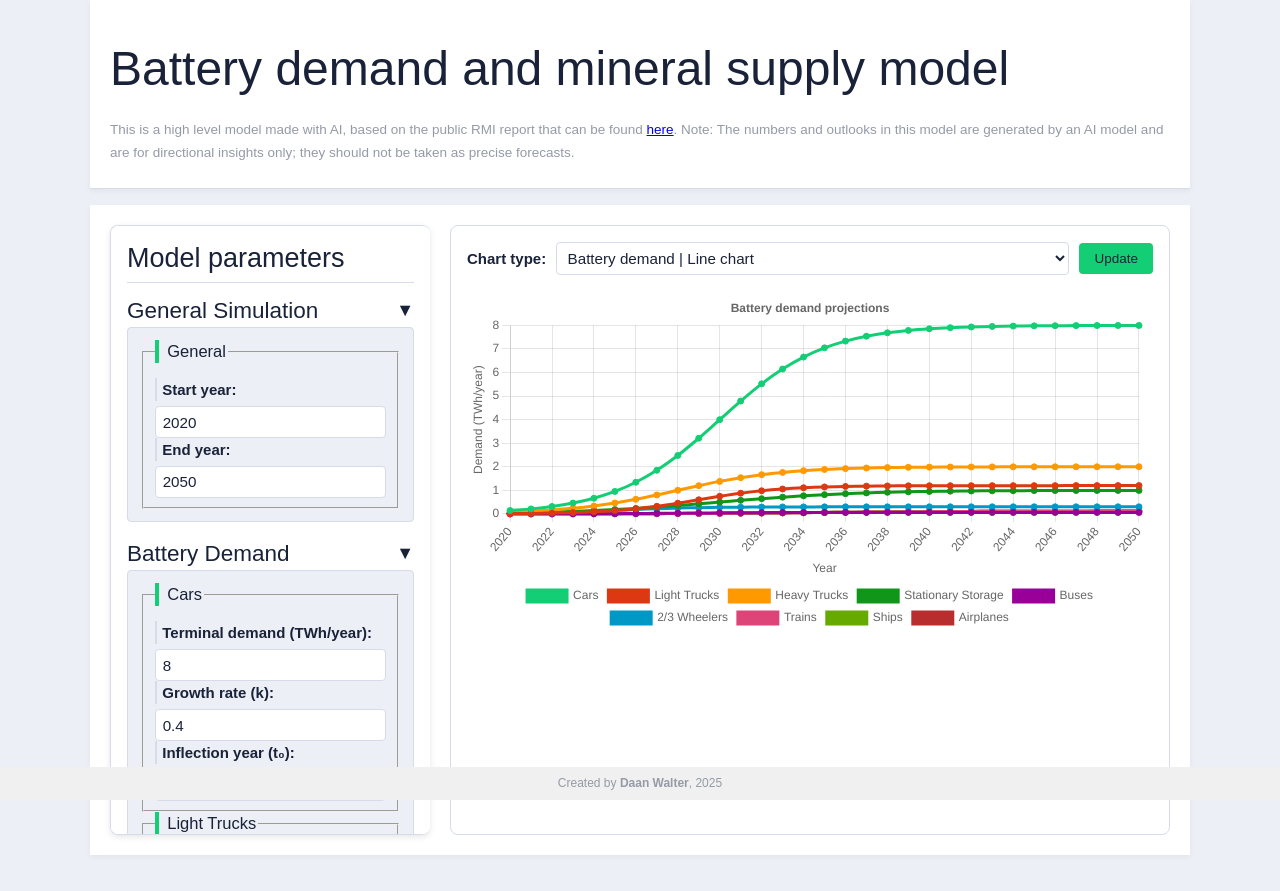
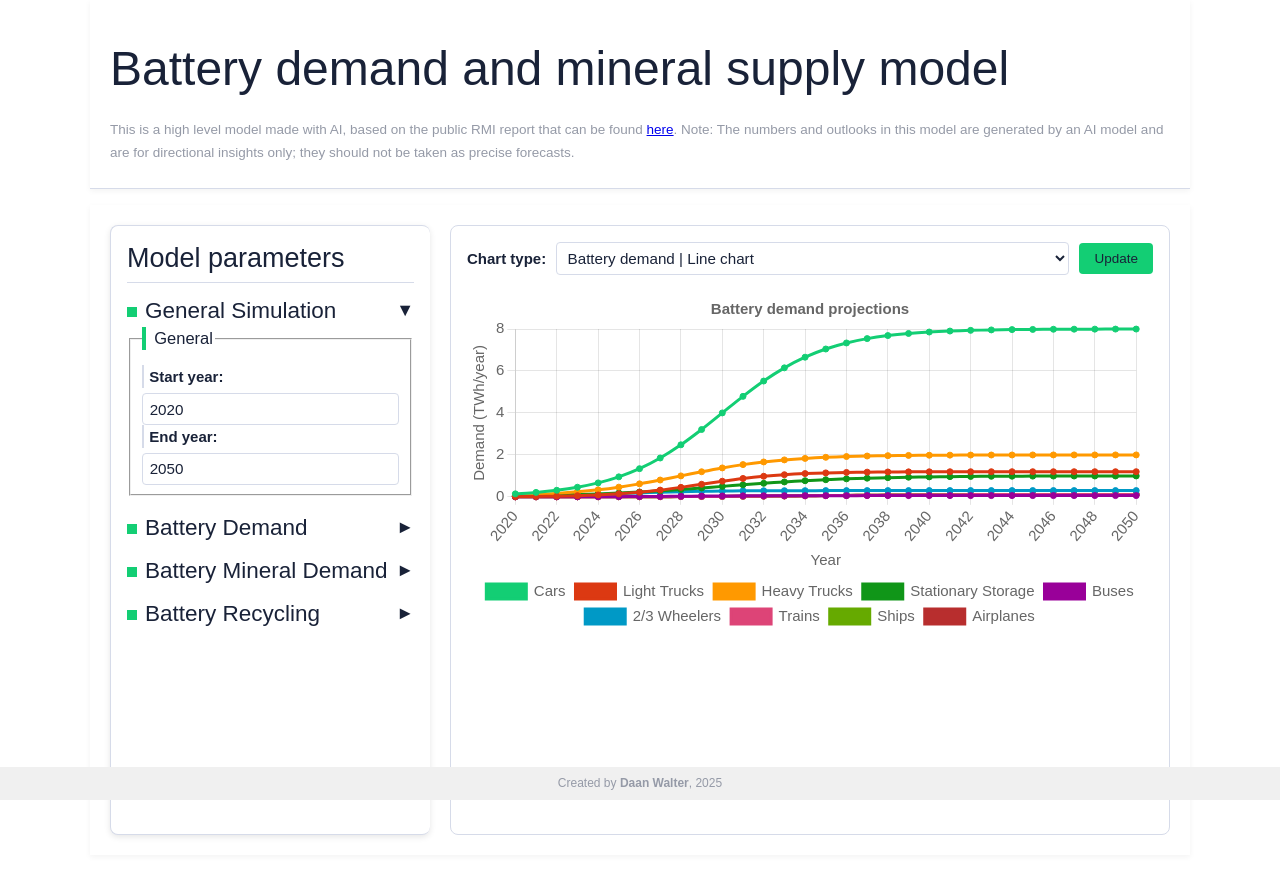
Before and after one commit to dmw24/batteryminimodel, a plain HTML site: page index.html in a window 1280 px wide. Both pictures are taken after a click on the element "General Simulation". Drawn offline with nearby package versions, Linux system fonts and the light colour scheme.

Commit message:
Update index.html

```diff
--- a/index.html
+++ b/index.html
@@ -59,7 +59,7 @@
     }
     *, *::before, *::after { box-sizing: border-box; }
     body {
-      background: var(--off-white);
+      background: var(--white);
       color: var(--slate-blue);
       font-family: Poppins, sans-serif;
       font-size: 15px;
@@ -83,7 +83,7 @@
       color: var(--dark-grey);
       margin: 0 0 1rem 0;
     }
-    /* Removed the duplicate disclaimer note */
+    /* Disclaimer text remains as one line */
     h2 {
       margin: 20px 0;
       font-size: 2.5em;
@@ -105,24 +105,35 @@
       font-size: 1.5em;
       font-weight: 500;
       cursor: pointer;
+      /* Add green block/bar decoration */
+    }
+    .group-title::before {
+      content: "";
+      display: inline-block;
+      width: 10px;
+      height: 10px;
+      background: var(--color_theme_accent);
+      margin-right: 8px;
+      vertical-align: middle;
     }
     .group-title::after {
-      content: "▼";
+      content: "►";
       float: right;
       font-size: 0.8em;
     }
-    .group-title.collapsed::after {
-      content: "►";
+    .group-title.expanded::after {
+      content: "▼";
+    }
+    /* Default state: groups collapsed */
+    .group .group-content {
+      display: none;
     }
     .group {
       margin-bottom: 20px;
     }
-    .group .group-content {
-      background: var(--off-white);
-      border: 1px solid var(--grey-blue);
-      border-radius: 4px;
-      padding: 0.75rem;
-      margin-top: 5px;
+    /* Add more spacing between fieldsets */
+    fieldset {
+      margin-bottom: 20px;
     }
     fieldset legend {
       border-left: 4px solid var(--color_theme_accent);
@@ -246,6 +257,11 @@
   <script src="https://unpkg.com/@popperjs/core@2"></script>
   <script src="https://unpkg.com/tippy.js@6"></script>
   <link rel="stylesheet" href="https://unpkg.com/tippy.js@6/animations/scale.css"/>
+  <script>
+    // Set Chart.js default font family and size
+    Chart.defaults.font.family = 'Poppins, sans-serif';
+    Chart.defaults.font.size = 15;
+  </script>
 </head>
 <body>
   <header class="container">
@@ -262,7 +278,7 @@
       <h2>Model parameters</h2>
       <!-- General Simulation Group -->
       <div class="group">
-        <h3 class="group-title" onclick="toggleGroup(this)">General Simulation</h3>
+        <h3 class="group-title collapsed" onclick="toggleGroup(this)">General Simulation</h3>
         <div class="group-content">
           <fieldset>
             <legend>General</legend>
@@ -275,7 +291,7 @@
       </div>
       <!-- Battery Demand Group -->
       <div class="group">
-        <h3 class="group-title" onclick="toggleGroup(this)">Battery Demand</h3>
+        <h3 class="group-title collapsed" onclick="toggleGroup(this)">Battery Demand</h3>
         <div class="group-content">
           <fieldset>
             <legend>Cars</legend>
@@ -362,32 +378,32 @@
       </div>
       <!-- Battery Mineral Demand Group -->
       <div class="group">
-        <h3 class="group-title" onclick="toggleGroup(this)">Battery Mineral Demand</h3>
+        <h3 class="group-title collapsed" onclick="toggleGroup(this)">Battery Mineral Demand</h3>
         <div class="group-content">
           <fieldset data-tippy-content="Define the battery chemistry mix over time.">
             <legend>Battery Chemistry Mix</legend>
             <p>Start mix (%):</p>
-            <label for="nmcStart">NMC:</label>
+            <label for="nmcStart" data-tippy-content="Percentage share of NMC batteries at start.">NMC:</label>
             <input type="number" id="nmcStart" value="55" step="1">
-            <label for="lfpStart">LFP:</label>
+            <label for="lfpStart" data-tippy-content="Percentage share of LFP batteries at start.">LFP:</label>
             <input type="number" id="lfpStart" value="45" step="1">
-            <label for="sodiumStart">Sodium:</label>
+            <label for="sodiumStart" data-tippy-content="Percentage share of Sodium batteries at start.">Sodium:</label>
             <input type="number" id="sodiumStart" value="0" step="1">
             <p>End mix (%):</p>
-            <label for="nmcEnd">NMC:</label>
+            <label for="nmcEnd" data-tippy-content="Percentage share of NMC batteries at end.">NMC:</label>
             <input type="number" id="nmcEnd" value="35" step="1">
-            <label for="lfpEnd">LFP:</label>
+            <label for="lfpEnd" data-tippy-content="Percentage share of LFP batteries at end.">LFP:</label>
             <input type="number" id="lfpEnd" value="55" step="1">
-            <label for="sodiumEnd">Sodium:</label>
+            <label for="sodiumEnd" data-tippy-content="Percentage share of Sodium batteries at end.">Sodium:</label>
             <input type="number" id="sodiumEnd" value="10" step="1">
-            <label for="mineralDiscount" data-tippy-content="This discount reflects the reduction in mineral intensity per doubling of cumulative battery production. A 5% discount means that for each doubling, the mineral requirement decreases by 5%.">Mineral intensity discount (% per doubling):</label>
+            <label for="mineralDiscount" data-tippy-content="Reduction in mineral intensity per doubling of cumulative battery production.">Mineral intensity discount (% per doubling):</label>
             <input type="number" id="mineralDiscount" value="5" step="0.1">
           </fieldset>
         </div>
       </div>
       <!-- Battery Recycling Group -->
       <div class="group">
-        <h3 class="group-title" onclick="toggleGroup(this)">Battery Recycling</h3>
+        <h3 class="group-title collapsed" onclick="toggleGroup(this)">Battery Recycling</h3>
         <div class="group-content">
           <fieldset data-tippy-content="Set battery recycling parameters.">
             <legend>Recycling Parameters</legend>
@@ -454,18 +470,30 @@
       if (content.style.display === "none" || content.style.display === "") {
         content.style.display = "block";
         el.classList.remove("collapsed");
+        el.classList.add("expanded");
       } else {
         content.style.display = "none";
+        el.classList.remove("expanded");
         el.classList.add("collapsed");
       }
     }
 
     document.addEventListener("DOMContentLoaded", function() {
+      // Ensure all group titles are collapsed by default.
+      document.querySelectorAll('.group-title').forEach(el => {
+        el.classList.add("collapsed");
+        const content = el.nextElementSibling;
+        content.style.display = "none";
+      });
       tippy('[data-tippy-content]', {
         animation: 'scale',
         theme: 'light-border'
       });
     });
+
+    // Set Chart.js defaults.
+    Chart.defaults.font.family = 'Poppins, sans-serif';
+    Chart.defaults.font.size = 15;
 
     function logistic(t, L, k, t0) {
       return L / (1 + Math.exp(-k * (t - t0)));
```
